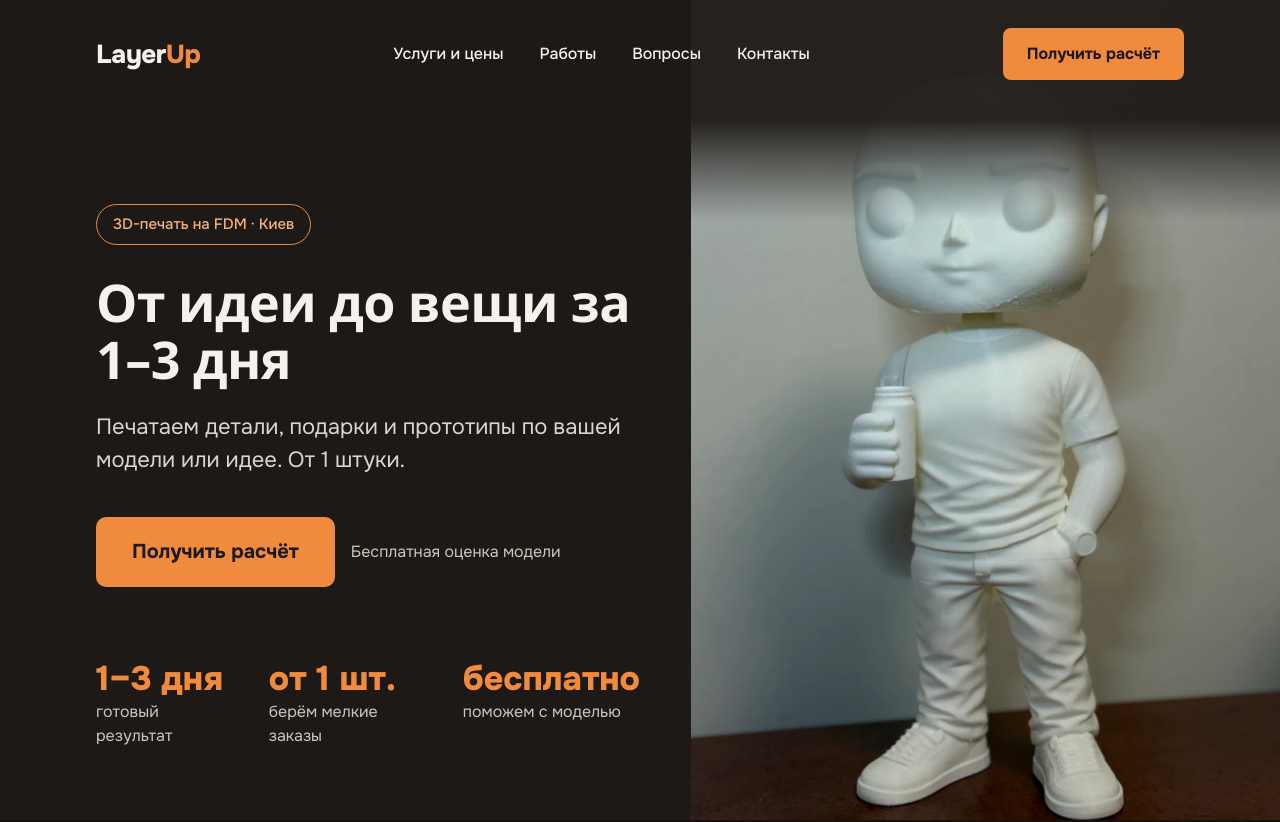
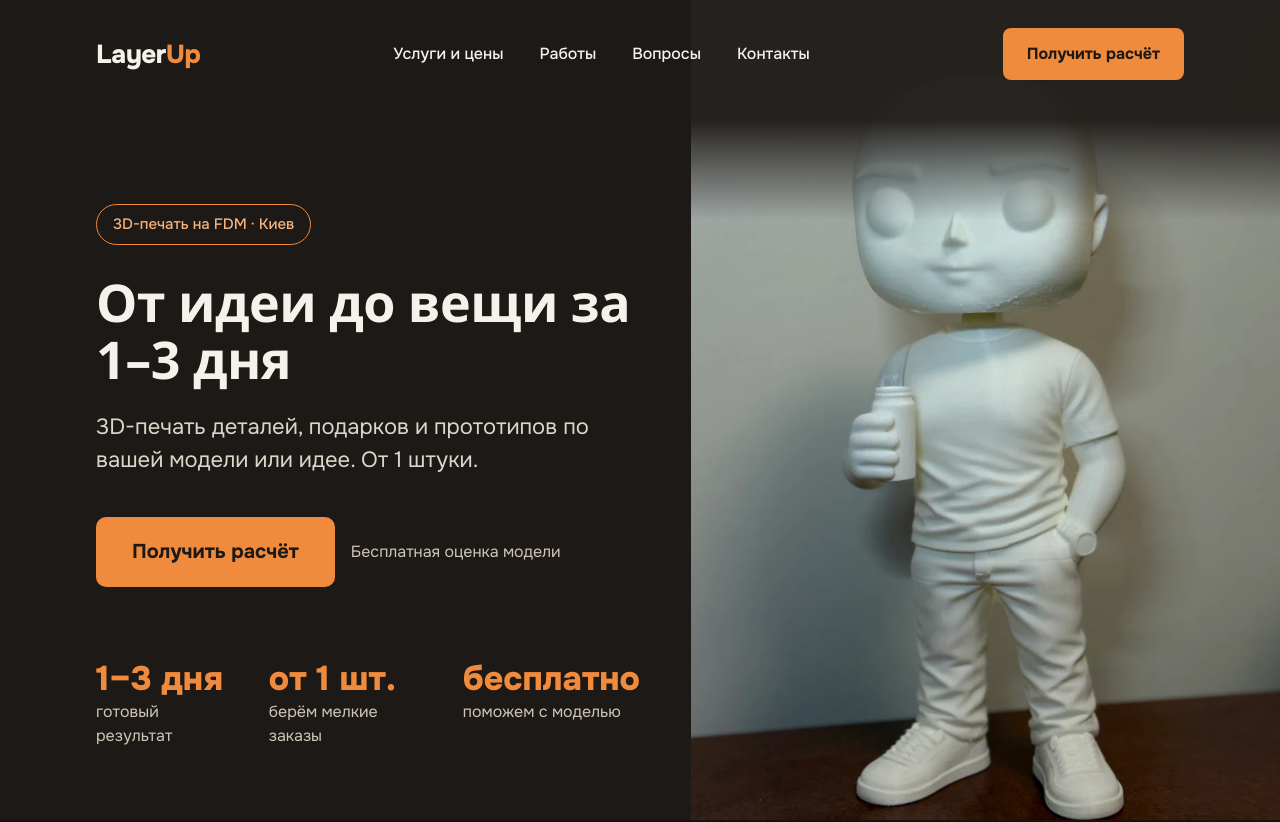
Before and after one commit to DesFis-lab/my-business, a plain HTML site: page index.html in a window 1280 px wide. Shown: the top 822 px of the page. Drawn offline with Linux system fonts and the light colour scheme; a web font is replaced by a local one.

Commit message:
На первом экране телефона назвать «3D-печать» в тексте под заголовком
Co-Authored-By: Claude Sonnet 5.5 <noreply@anthropic.com>

```diff
--- a/index.html
+++ b/index.html
@@ -87,7 +87,7 @@
   <div class="hero-body wrap">
     <div class="badge">3D-печать на FDM · Киев</div>
     <h1>От идеи до вещи за 1–3 дня</h1>
-    <p class="lead">Печатаем детали, подарки и прототипы по вашей модели или идее. От 1 штуки.</p>
+    <p class="lead">3D-печать деталей, подарков и прототипов по вашей модели или идее. От 1 штуки.</p>
     <div class="hero-cta">
       <a class="btn btn-accent btn-lg" href="#order">Получить расчёт</a>
       <span>Бесплатная оценка модели</span>
```
